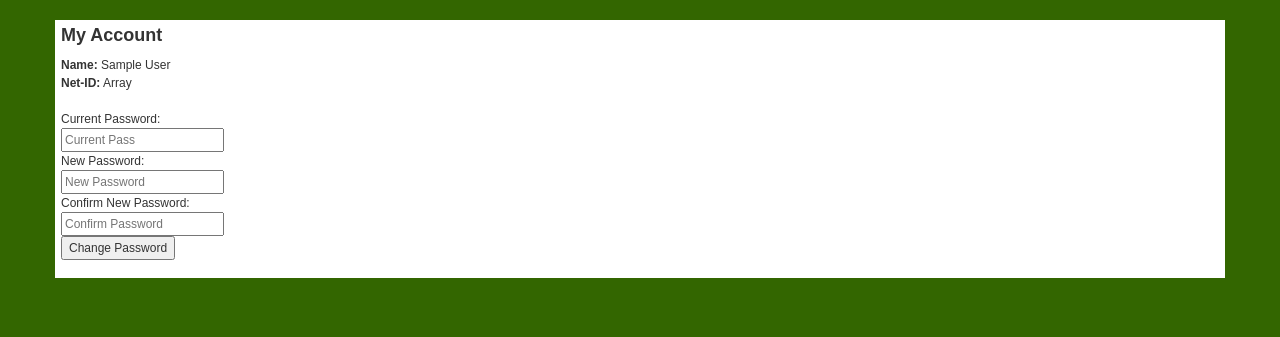
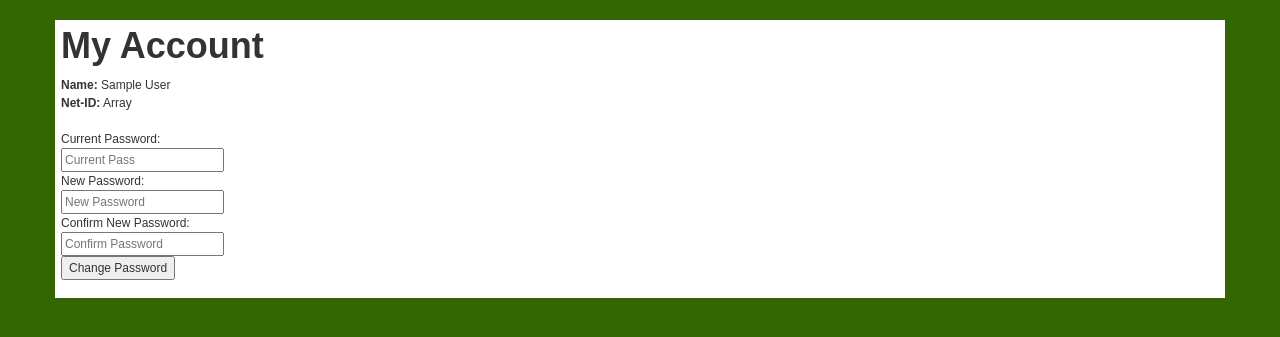
Before and after one commit to davidboschwitz/dsp-portal, a PHP site: page /myaccount.php in a window 1280 px wide. Shown: the part 52-389 px from the top of the page. Run offline with PHP 8.4, Linux system fonts and the light colour scheme; the visitor is signed in with stand-in values (Sample User, id 1); some libraries are stand-ins or nearby versions.

Commit message:
changed header sizes

```diff
--- a/include/style.css
+++ b/include/style.css
@@ -35,13 +35,13 @@ html {
 }
 
 h1 {
-    font-size: 18px;
+    /*font-size: 18px;*/
     font-weight: bold;
     margin-top: 0px;
 }
 
 h2 {
-    font-size: 15px;
+    /*font-size: 15px;*/
     font-weight: bold;
 }
 
```
